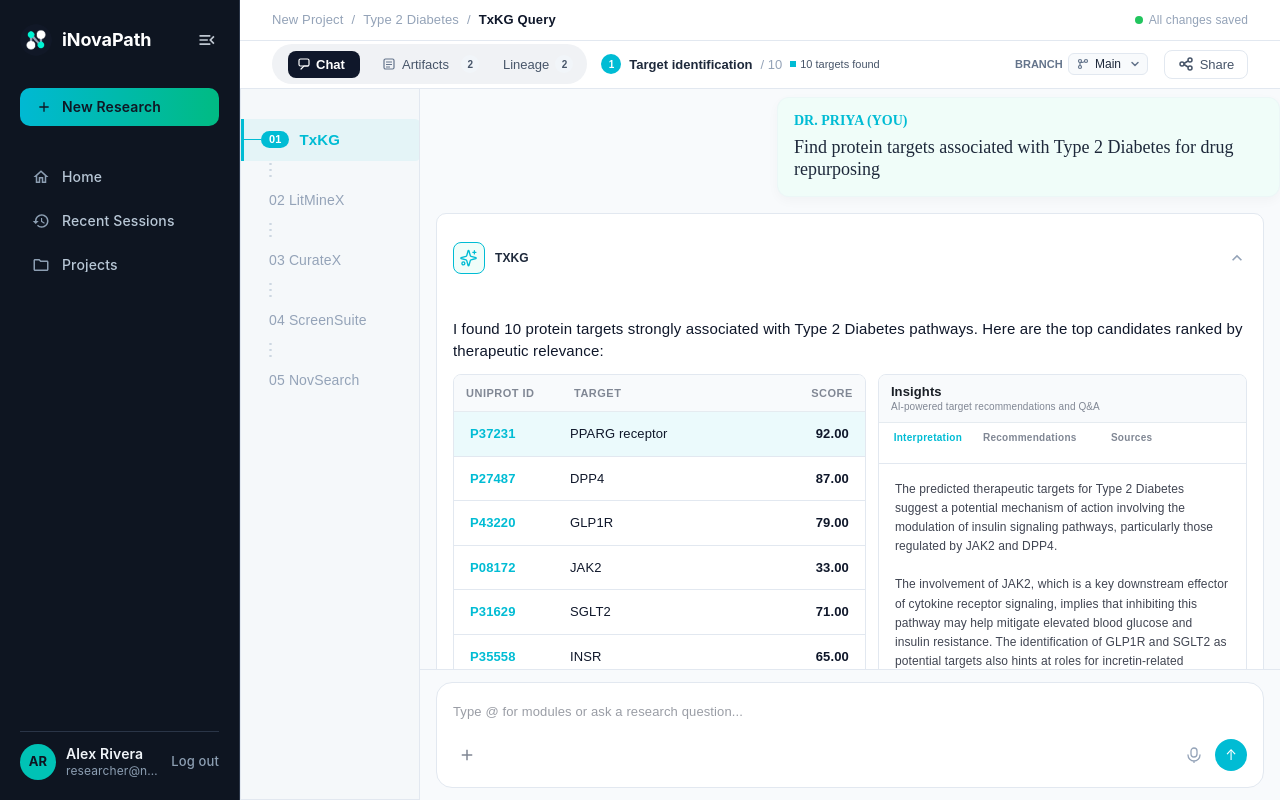
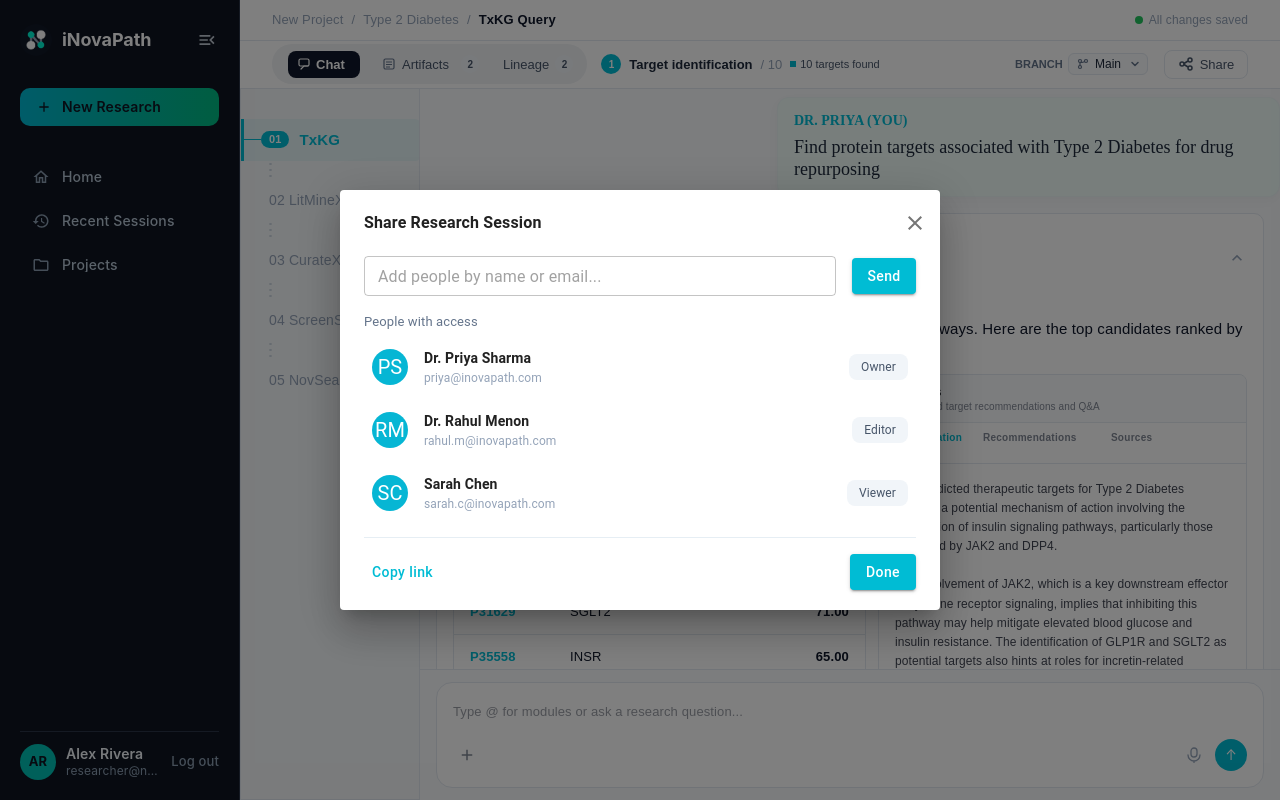
Before and after one commit to SaiSree51124/DRP-UI, a React (Create React App) app: page /dashboard/new-research/workflow in a window 1280 px wide. Both pictures are taken after a click on the button "Share". Built offline with nearby package versions, Linux system fonts and the light colour scheme.

Commit message:
share modal popup screen

```diff
--- a/src/components/NewResearch/CompleteWorkflow.jsx
+++ b/src/components/NewResearch/CompleteWorkflow.jsx
@@ -1,6 +1,7 @@
 import React, { useState, useEffect } from "react";
 import ArtifactsPage from "./ArtifactsPage";
 import LineagePage from "./LineagePage";
+import ShareModal from "../ShareModal/ShareModal";
 import { useLocation, useNavigate } from "react-router-dom";
 import {
   Box, Typography, Button, Tabs, Tab, Checkbox,
@@ -59,6 +60,7 @@ const CompleteWorkflow = () => {
   const [branchOpen, setBranchOpen] = useState(false);
   const [selectedBranch, setSelectedBranch] = useState("main");
   const [viewMode, setViewMode] = useState("chat"); // 'chat' | 'artifacts'
+  const [showShareDialog, setShowShareDialog] = useState(false);
 
   const [profileData, setProfileData] = useState({
     indication: "Type 2 Diabetes",
@@ -202,7 +204,7 @@ const CompleteWorkflow = () => {
   );
 
   // TopNavBar — top-nav row (breadcrumb + saved) + app-toolbar row (44px, tab-group, result summary, branch dropdown)
-  const TopNavBar = ({ viewMode, setViewMode }) => {
+  const TopNavBar = ({ viewMode, setViewMode, setShowShareDialog }) => {
     const isLoading = workflowPhase.endsWith("-loading");
     const TOTAL_TARGETS = 10;
     const getTabInfo = () => {
@@ -426,7 +428,7 @@ const CompleteWorkflow = () => {
             </div>
 
             {/* share-btn */}
-            <button className="share-btn" style={{ cursor: "pointer" }}>
+            <button className="share-btn" onClick={() => setShowShareDialog(true)} style={{ cursor: "pointer" }}>
               <svg className="icon" width="14" height="14" viewBox="0 0 14 14" fill="none">
                 <circle cx="11" cy="3" r="2" stroke="#475569" strokeWidth="1.5"/>
                 <circle cx="3" cy="7" r="2" stroke="#475569" strokeWidth="1.5"/>
@@ -2308,7 +2310,7 @@ const CompleteWorkflow = () => {
 
       {/* Right of sidebar: top nav + (stepper + content) */}
       <Box sx={{ display: "flex", flexDirection: "column", flex: 1, overflow: "hidden" }}>
-        <TopNavBar viewMode={viewMode} setViewMode={setViewMode} />
+        <TopNavBar viewMode={viewMode} setViewMode={setViewMode} setShowShareDialog={setShowShareDialog} />
 
         {/* content-with-stepper: horizontal, fill remaining height */}
         <Box sx={{ display: "flex", flex: 1, overflow: "hidden" }}>
@@ -2325,6 +2327,7 @@ const CompleteWorkflow = () => {
 
       <ArticleDetailPanel />
       <CompoundDetailDialog />
+      <ShareModal open={showShareDialog} onClose={() => setShowShareDialog(false)} />
     </Box>
   );
 };
--- /dev/null
+++ b/src/components/ShareModal/ShareModal.jsx
@@ -0,0 +1,59 @@
+import React from 'react';
+import { Dialog, DialogTitle, DialogContent, DialogActions, Box, Typography, TextField, Button, Avatar, IconButton } from '@mui/material';
+import { CloseOutlined } from '@mui/icons-material';
+
+const people = [
+  { id: 1, initials: 'PS', name: 'Dr. Priya Sharma', email: 'priya@inovapath.com', role: 'Owner' },
+  { id: 2, initials: 'RM', name: 'Dr. Rahul Menon', email: 'rahul.m@inovapath.com', role: 'Editor' },
+  { id: 3, initials: 'SC', name: 'Sarah Chen', email: 'sarah.c@inovapath.com', role: 'Viewer' },
+];
+
+export default function ShareModal({ open, onClose }) {
+  return (
+    <Dialog open={open} onClose={onClose} maxWidth="sm" fullWidth>
+      <DialogTitle sx={{ display: 'flex', alignItems: 'center', justifyContent: 'space-between', pr: 1 }}>
+        <Typography sx={{ fontWeight: 700 }}>Share Research Session</Typography>
+        <IconButton size="small" onClick={onClose}>
+          <CloseOutlined />
+        </IconButton>
+      </DialogTitle>
+
+      <DialogContent>
+        <Box sx={{ display: 'flex', gap: 2, alignItems: 'center', mb: 2 }}>
+          <TextField
+            fullWidth
+            placeholder="Add people by name or email..."
+            size="small"
+          />
+          <Button variant="contained" color="primary" sx={{ bgcolor: '#00BCD4', textTransform: 'none' }}>Send</Button>
+        </Box>
+
+        <Typography sx={{ fontSize: 13, color: '#64748B', mb: 1 }}>People with access</Typography>
+
+        <Box sx={{ display: 'flex', flexDirection: 'column', gap: 1 }}>
+          {people.map(p => (
+            <Box key={p.id} sx={{ display: 'flex', alignItems: 'center', justifyContent: 'space-between', p: 1, borderRadius: 1, bgcolor: '#fff' }}>
+              <Box sx={{ display: 'flex', alignItems: 'center', gap: 2 }}>
+                <Avatar sx={{ bgcolor: '#06B6D4', width: 36, height: 36 }}>{p.initials}</Avatar>
+                <Box>
+                  <Typography sx={{ fontSize: 14, fontWeight: 700 }}>{p.name}</Typography>
+                  <Typography sx={{ fontSize: 12, color: '#94A3B8' }}>{p.email}</Typography>
+                </Box>
+              </Box>
+              <Box>
+                <Box sx={{ px: 1.5, py: 0.5, bgcolor: '#F1F5F9', borderRadius: 2 }}>
+                  <Typography sx={{ fontSize: 12, color: '#475569' }}>{p.role}</Typography>
+                </Box>
+              </Box>
+            </Box>
+          ))}
+        </Box>
+
+        <Box sx={{ borderTop: '1px solid #E6EEF4', mt: 2, pt: 2, display: 'flex', alignItems: 'center', justifyContent: 'space-between' }}>
+          <Button variant="text" sx={{ color: '#00BCD4', textTransform: 'none' }}>Copy link</Button>
+          <Button onClick={onClose} variant="contained" sx={{ bgcolor: '#00BCD4', color: '#fff', textTransform: 'none' }}>Done</Button>
+        </Box>
+      </DialogContent>
+    </Dialog>
+  );
+}
```
